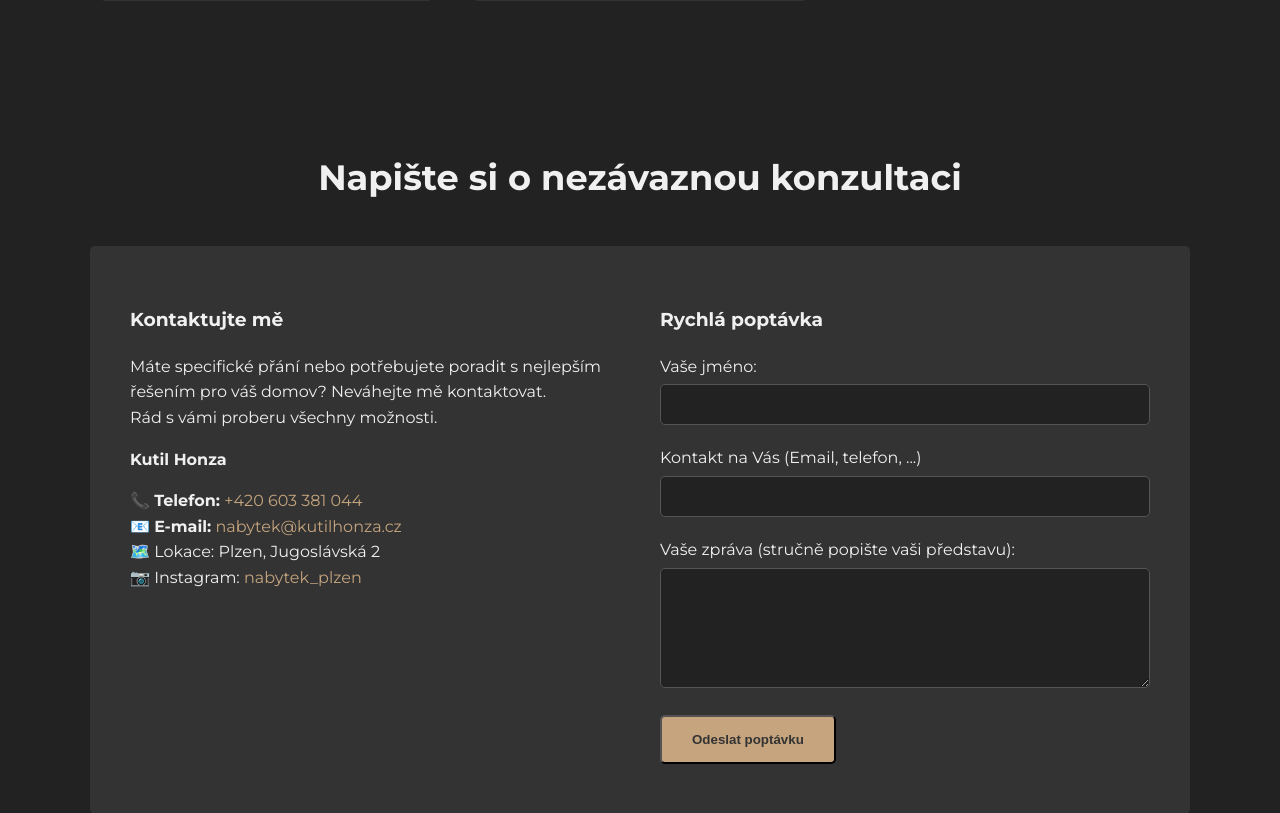
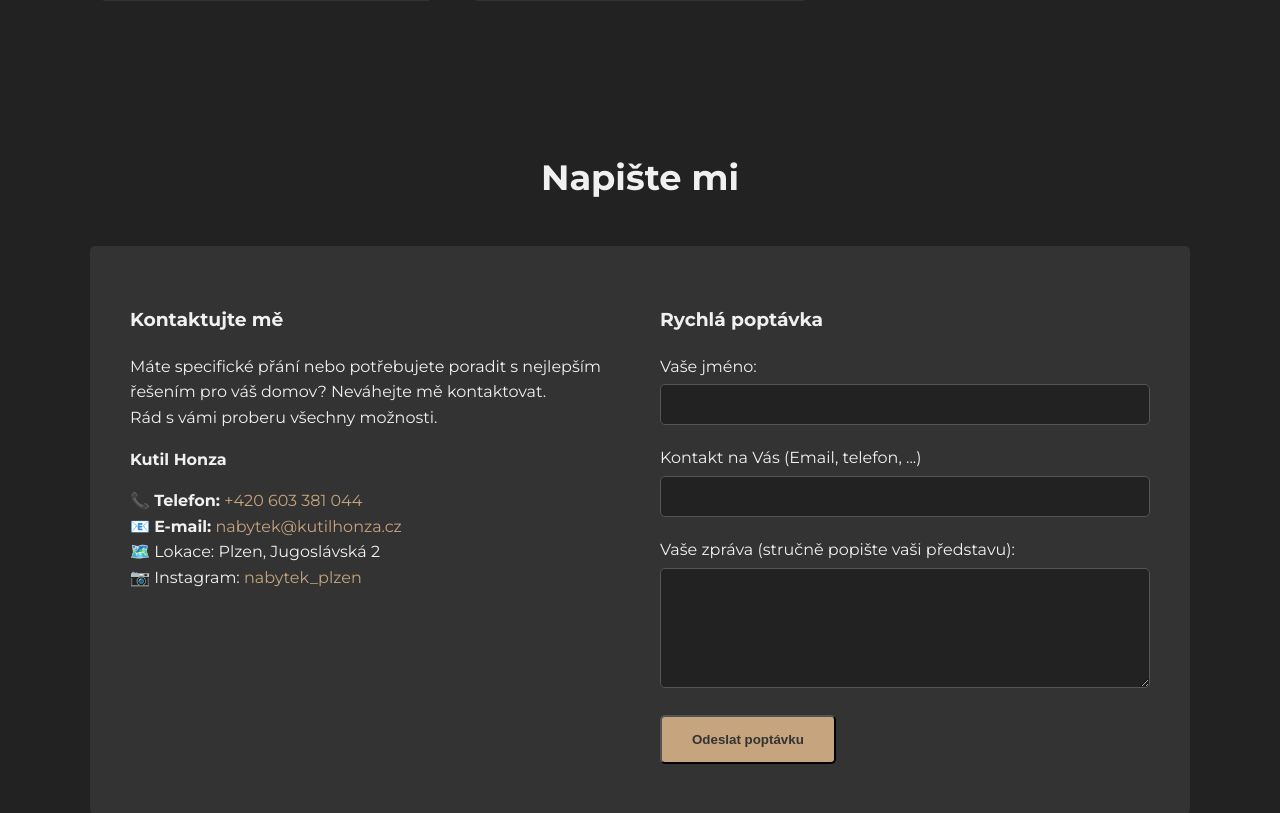
Before and after one commit to jandolejs/vestavne_skrine, a PHP site: page / in a window 1280 px wide. Shown: the part 3204-4017 px from the top of the page. Run offline with PHP 8.4, Linux system fonts and the light colour scheme; data that the repository does not hold is empty; some libraries are stand-ins or nearby versions.

Commit message:
Update contact text and link in index.php

```diff
--- a/src/index.php
+++ b/src/index.php
@@ -382,7 +382,7 @@
                     <svg xmlns="http://www.w3.org/2000/svg" width="16" height="16" fill="currentColor" class="bi bi-envelope" viewBox="0 0 16 16"><path d="M0 4a2 2 0 0 1 2-2h12a2 2 0 0 1 2 2v8a2 2 0 0 1-2 2H2a2 2 0 0 1-2-2zm2-1a1 1 0 0 0-1 1v.217l7 4.2 7-4.2V4a1 1 0 0 0-1-1zm13 2.383-4.708 2.825L15 11.105zm-.034 6.876-5.64-3.471L8 9.583l-1.326-.795-5.64 3.47A1 1 0 0 0 2 13h12a1 1 0 0 0 .966-.741M1 11.105l4.708-2.897L1 5.383z"/></svg>
                     nabytek@kutilhonza.cz
                 </span>
-                <a style="margin-top: 10px;" href="#kontakt" class="cta-button" style="margin-bottom: 50px">Nezávazná poptávka ✅</a>
+                <a style="margin-top: 10px;" href="#kontakt" class="cta-button" style="margin-bottom: 50px">Napište mi ✅</a>
             </div>
         </div>
     </header>
@@ -466,7 +466,7 @@
         </section>
 
         <section id="kontakt" class="container">
-            <h2>Napište si o nezávaznou konzultaci</h2>
+            <h2>Napište mi</h2>
             <div class="contact-section">
                 <div class="contact-flex">
                     <div class="contact-info">
```
